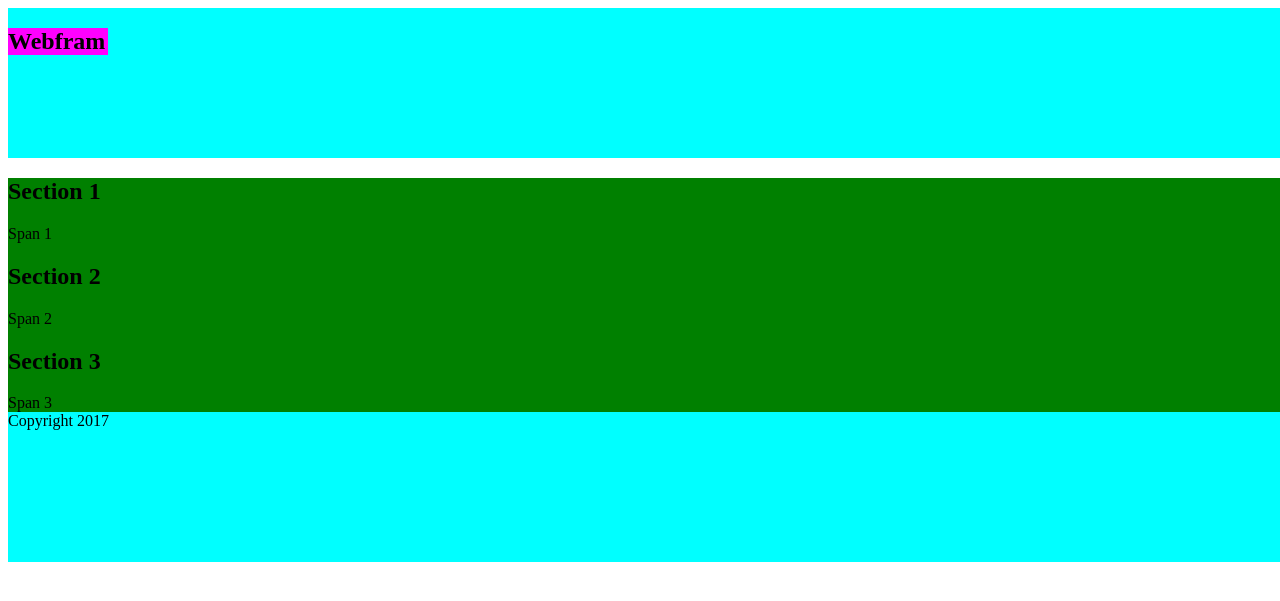
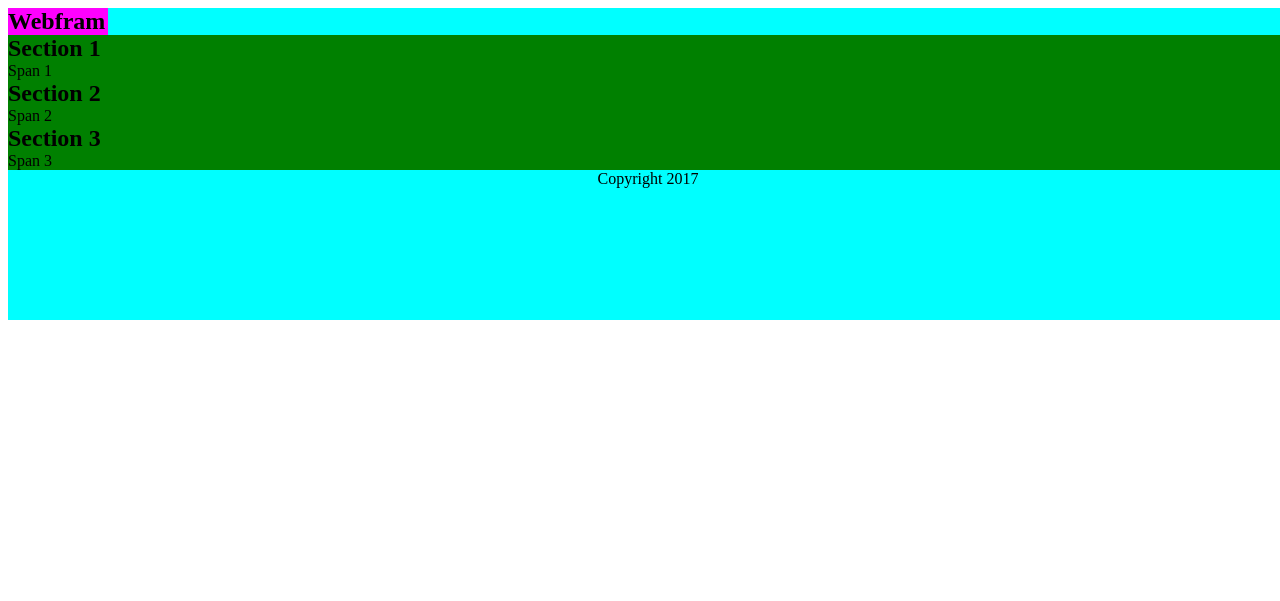
Before and after one commit to timkpaine/webfram, a Flask app: page / in a window 1280 px wide. Shown: the top 601 px of the page. Run offline with Flask 2, Linux system fonts and the light colour scheme.

Commit message:
styling changes

```diff
--- a/webfram/static/css/index.css
+++ b/webfram/static/css/index.css
@@ -4,7 +4,6 @@ body {
 }
 
 div.header {
-    height:150px;
     background-color: cyan;
     display: flex;
     flex-direction: column;
@@ -13,7 +12,7 @@ div.header {
 h2.title {
     width:100px;
     background-color:magenta;
-
+    margin: 0px;
 }
 
 div.body {
@@ -22,6 +21,9 @@ div.body {
     background-color:green;
 }
 
+div.body h2{
+    margin:0;
+}
 div.section {
 
 }
@@ -32,3 +34,7 @@ div.footer {
     display: flex;
     flex-direction: column;
 }
+
+div.footer span{
+    text-align: center;
+}
```
